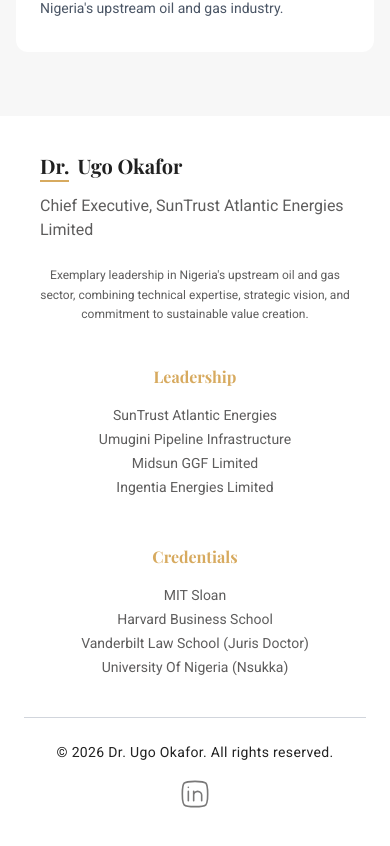
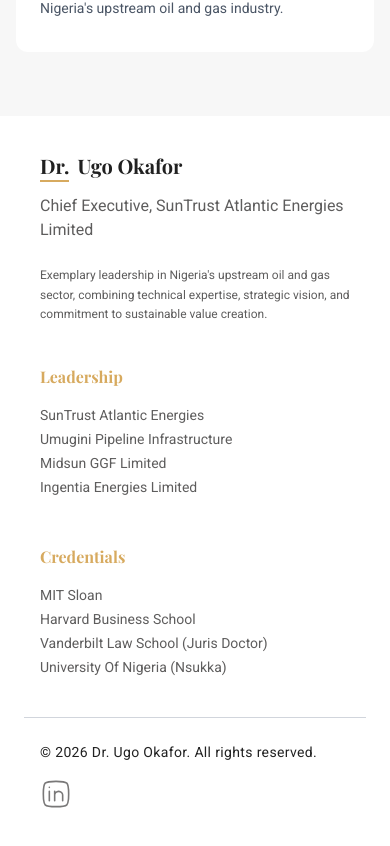
Before and after one commit to apreezofficial/Dr-Ugo-website, a Next.js app: page / in a window 390 px wide. Shown: the part 9360-10206 px from the top of the page. Built offline with nearby package versions, Linux system fonts and the light colour scheme; a web font is replaced by a local one.

Commit message:
Refactor Footer component for better alignment
Updated layout and alignment for footer component.

```diff
--- a/app/components/Footer.tsx
+++ b/app/components/Footer.tsx
@@ -6,10 +6,12 @@ const Footer: React.FC = () => {
   return (
     <footer className="bg-white py-9 px-6 md:px-20">
       {/* Top Section */}
-      <div className="container mx-auto px-4 flex flex-col md:flex-row justify-between gap-10">
+      {/* Removed mx-auto to keep container left-aligned */}
+      <div className="px-4 flex flex-col md:flex-row justify-start gap-10">
+
         {/* Brand / Bio */}
         <div className="w-full md:w-[539px]">
-          <div className="flex text-left md:text-left">
+          <div className="flex text-left">
             <h2 className="text-xl font-bold font-playfair-display text-[#202020] border-b-2 border-[#D7AA5F]">
               Dr.
             </h2>
@@ -17,20 +19,18 @@ const Footer: React.FC = () => {
               Ugo Okafor
             </h2>
           </div>
-
-          <p className="font-roboto mt-3 text-[#5E5D5D] text-left md:text-left">
+          <p className="font-roboto mt-3 text-[#5E5D5D] text-left">
             Chief Executive, SunTrust Atlantic Energies Limited
           </p>
-
-          <p className="mt-6 md:mt-10 font-roboto text-xs text-[#5E5D5D] text-center md:text-left leading-relaxed">
-            Exemplary leadership in Nigeria&apos;s upstream oil and gas sector,
-            combining technical expertise, strategic vision, and commitment to
-            sustainable value creation.
+          {/* Changed text-center to text-left */}
+          <p className="mt-6 md:mt-10 font-roboto text-xs text-[#5E5D5D] text-left leading-relaxed">
+            Exemplary leadership in Nigeria&apos;s upstream oil and gas sector, combining technical expertise, strategic vision, and commitment to sustainable value creation.
           </p>
         </div>
 
         {/* Links */}
-        <div className="flex flex-col sm:flex-row gap-12 md:gap-16 justify-center md:justify-start text-center sm:text-left">
+        {/* Changed justify-center to justify-start and text-center to text-left */}
+        <div className="flex flex-col sm:flex-row gap-12 md:gap-16 justify-start text-left">
           <div>
             <h3 className="font-bold font-playfair-display mb-2 text-[#D7AA5F]">
               Leadership
@@ -42,7 +42,6 @@ const Footer: React.FC = () => {
               <li>Ingentia Energies Limited</li>
             </ul>
           </div>
-
           <div>
             <h3 className="font-bold font-playfair-display mb-2 text-[#D7AA5F]">
               Credentials
@@ -58,11 +57,11 @@ const Footer: React.FC = () => {
       </div>
 
       {/* Bottom Section */}
-      <div className="container mx-auto px-4 mt-10 border-t border-gray-300 pt-6 flex flex-col md:flex-row justify-between items-center gap-4">
-        <p className="font-roboto text-[#222222] tracking-wide text-sm text-center md:text-left">
+      {/* Removed mx-auto; changed items-center to items-start for mobile alignment */}
+      <div className="px-4 mt-10 border-t border-gray-300 pt-6 flex flex-col md:flex-row justify-between items-start md:items-center gap-4">
+        <p className="font-roboto text-[#222222] tracking-wide text-sm text-left">
           &copy; 2026 Dr. Ugo Okafor. All rights reserved.
         </p>
-
         <div className="flex gap-6">
           <Link
             href="https://www.linkedin.com/company/suntrustatlantic/?originalSubdomain=ng"
```
